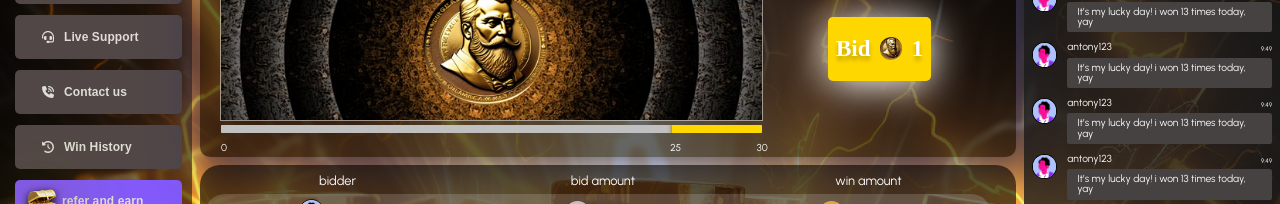
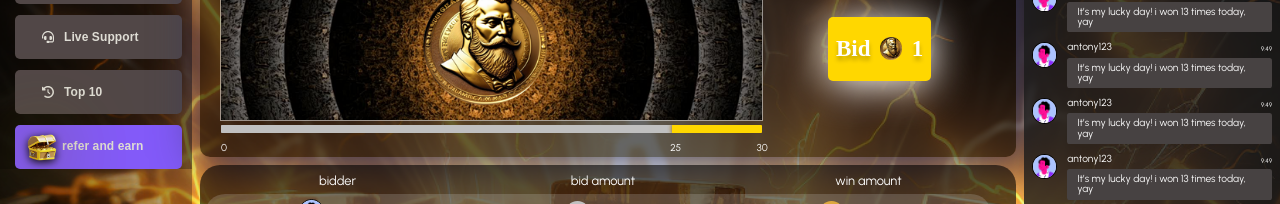
Before and after one commit to electro5050/ELECTRO, a React (Create React App) app: page / in a window 1280 px wide. Shown: the part 411-615 px from the top of the page. Built offline with nearby package versions, Linux system fonts and the light colour scheme; no server answers.

Commit message:
update nav bar

```diff
--- a/src/electra/components/sidebar/index.jsx
+++ b/src/electra/components/sidebar/index.jsx
@@ -36,13 +36,13 @@ console.log(activeTab);
         <FontAwesomeIcon icon={faHeadset} />
         <span style={{ paddingLeft: "10px" }}>Live Support</span>
       </a>
-      <a href="#" className={`electra-sidebar-link ${activeTab === "Contact us" ? 'active' : ''}`} onClick={() => handleLinkClick("Contact us")}>
+      {/* <a href="#" className={`electra-sidebar-link ${activeTab === "Contact us" ? 'active' : ''}`} onClick={() => handleLinkClick("Contact us")}>
         <FontAwesomeIcon icon={faPhoneVolume} />
         <span style={{ paddingLeft: "10px" }}>Contact us</span>
-      </a>
+      </a> */}
       <a href="#" className={`electra-sidebar-link ${activeTab === "Win History" ? 'active' : ''}`} onClick={() => handleLinkClick("Win History")}>
         <FontAwesomeIcon icon={faClockRotateLeft} />
-        <span style={{ paddingLeft: "10px" }}>Win History</span>
+        <span style={{ paddingLeft: "10px" }}>Top 10</span>
       </a>
 
         <div className={`electra-sidebar-link referal ${activeTab === "Referal" ? 'active' : ''}`} onClick={() => handleLinkClick("Referal")}>
```
